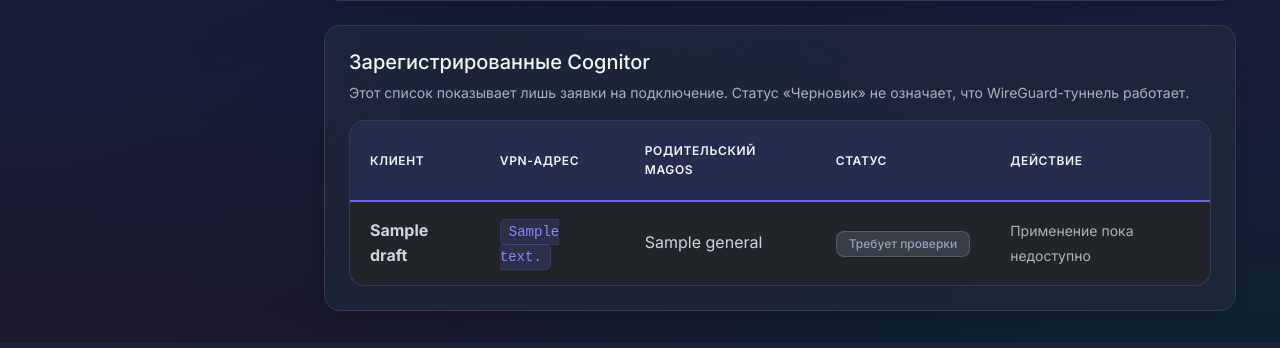
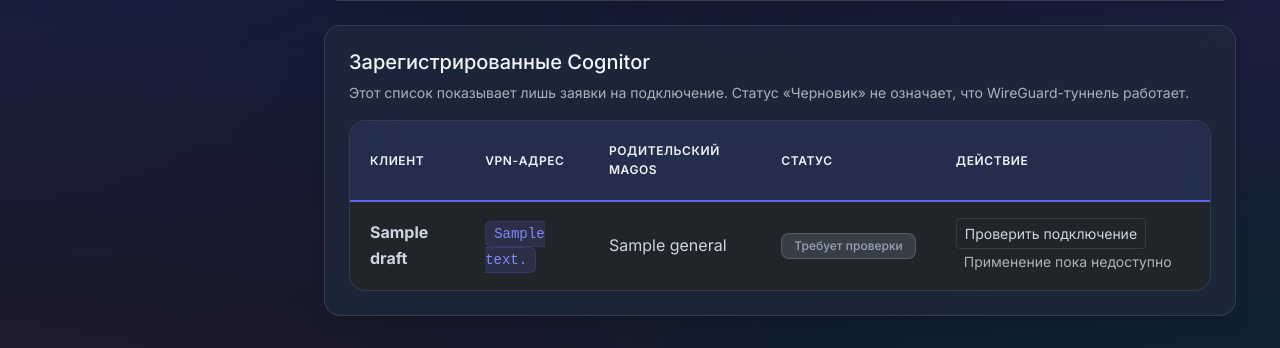
Before and after one commit to kmvkos/Omnissiah-Network, a Flask app: page /vpn/cognitors in a window 1280 px wide. Shown: the part 1033-1381 px from the top of the page. Run offline with Flask 3, Linux system fonts and the light colour scheme; a user stored in the database is signed in; tables that the repository leaves empty hold one stand-in row (values such as "Sample post"); data that the repository does not hold is empty; parts of the project's set-up code (start-up, migrations or seed data) failed here and were passed over; some libraries are stand-ins or nearby versions.

Commit message:
ui(cognitor): link each draft to its authenticated read-only Magos preflight

```diff
--- a/templates/vpn_cognitors.html
+++ b/templates/vpn_cognitors.html
@@ -87,7 +87,12 @@
             <td><code>{{ draft.vpn_address }}</code></td>
             <td>{{ draft.parent_magos.name if draft.parent_magos else 'Неизвестен' }}</td>
             <td><span class="badge bg-secondary">{{ 'Черновик' if draft.status == 'draft' else 'Требует проверки' }}</span></td>
-            <td><span class="text-muted small">Применение пока недоступно</span></td>
+            <td>
+              <a class="btn btn-sm btn-outline-modern" href="{{ url_for('cognitors.vpn_cognitor_preview', draft_id=draft.id) }}">
+                Проверить подключение
+              </a>
+              <span class="text-muted small ms-2">Применение пока недоступно</span>
+            </td>
           </tr>
           {% else %}
           <tr><td colspan="5" class="text-muted text-center">Cognitor ещё не зарегистрированы</td></tr>
```
